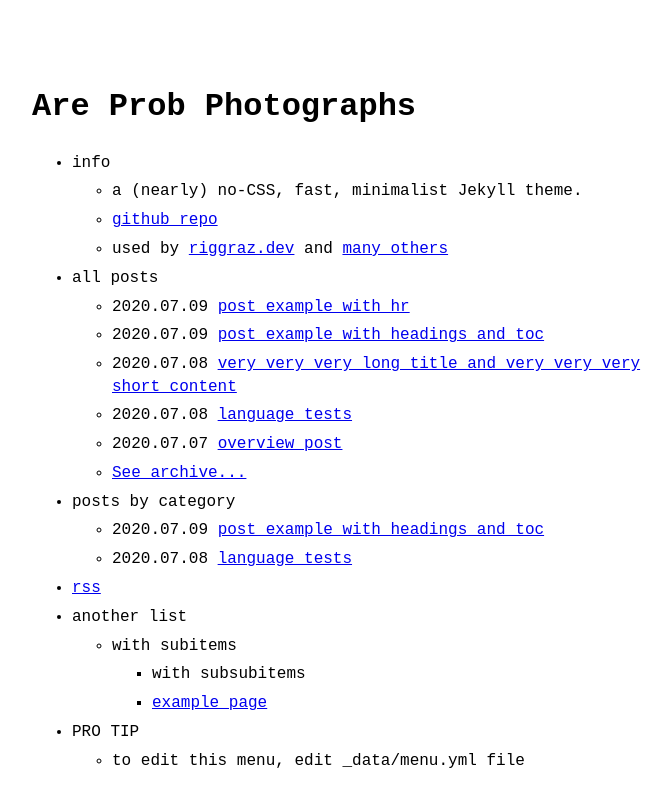
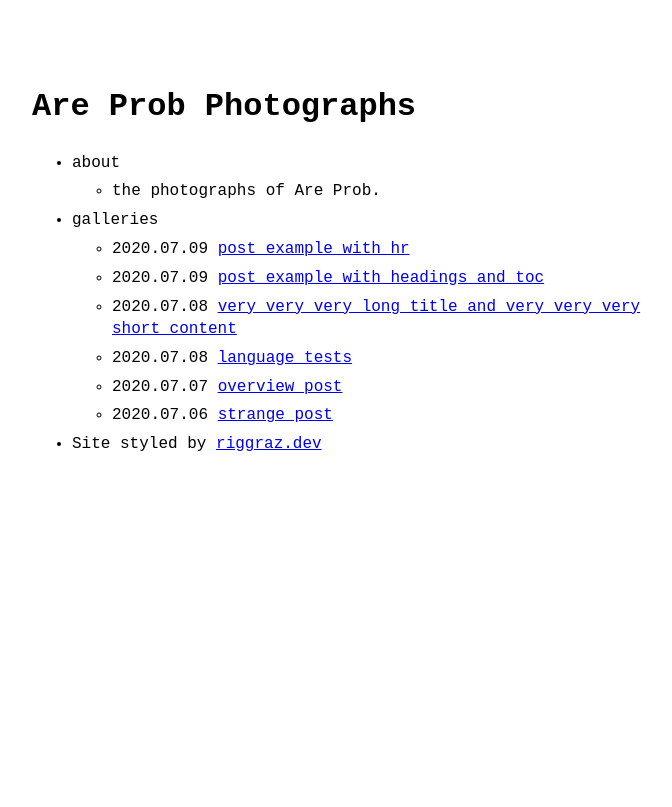
Before and after one commit to lucabutikofer/Photography, a Jekyll site: the page built from index.md, in a window 1280 px wide. Shown: the top 807 px of the page, without its empty margins (288-960 px from the left). Built offline with Jekyll 4.4.1, drawn with Linux system fonts in a browser that asks for light colours.

Commit message:
Update menu.yml

```diff
--- a/_data/menu.yml
+++ b/_data/menu.yml
@@ -2,37 +2,15 @@
 # https://github.com/riggraz/no-style-please#customize-the-menu
 
 entries:
-  - title: info
+  - title: about
     entries:
-      - title: a (nearly) no-CSS, fast, minimalist Jekyll theme.
-      - title: github repo
-        url: https://github.com/riggraz/no-style-please
-      - title: "used by <a href='https://riggraz.dev'>riggraz.dev</a> and <a href='https://github.com/riggraz/no-style-please/network/dependents'>many others</a>"
+      - title: the photographs of Are Prob.
 
-  - title: all posts
+  - title: galleries
     post_list:
-      limit: 5
-      show_more: true
+      limit: 50
+      show_more: false
       show_more_text: See archive...
       show_more_url: archive.html
 
-  - title: posts by category
-    post_list:
-      category: example2
-      show_more: true
-      show_more_text: See more posts...
-      show_more_url: example2-archive.html
-
-  - title: rss
-    url: feed.xml
-
-  - title: another list
-    entries:
-      - title: with subitems
-        entries:
-          - title: with subsubitems
-          - title: example page
-            url: about
-  - title: PRO TIP
-    entries:
-      - title: to edit this menu, edit _data/menu.yml file
+  - title: "Site styled by <a href='https://riggraz.dev'>riggraz.dev</a>"
```
